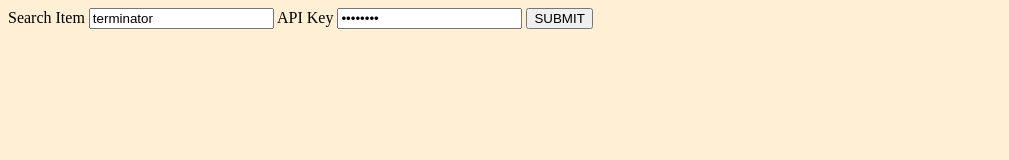
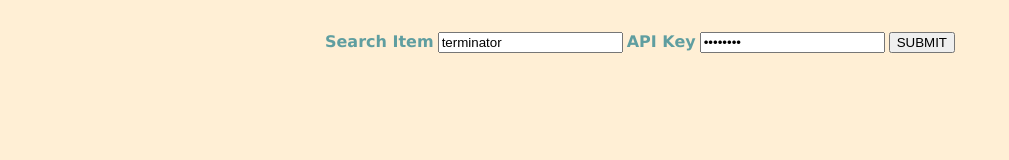
Before and after one commit to GiovanniReniero/movies-with-webpack-5, a website built with webpack: page src/template.html in a window 1280 px wide. Shown: the whole page, without its empty margins (0-1009 px from the left). Built offline with nearby package versions, Linux system fonts and the light colour scheme; no server answers.

Commit message:
some css

```diff
--- a/src/style.css
+++ b/src/style.css
@@ -35,9 +35,16 @@ body {
   gap: 4px;
 }
 
+.modulo {
+  display: flex;
+  justify-content: space-evenly;
+  align-items: center;
+  padding: 24px;
+}
 
-/* .entry { */
-  /* display: flex; */
-  /* justify-content: space-evenly; */
-  /* align-items: center; */
-/* } */
+.label {
+  font-family: Verdana, Geneva, Tahoma, sans-serif;
+  font-weight: 600;
+  font-size: 16px;
+  color: cadetblue;
+}
--- a/src/template.html
+++ b/src/template.html
@@ -6,14 +6,16 @@
   <title>Hi, Welcome Back</title>
 </head>
 
-<body class ="modulo" >
-  <form action="http://www.omdbapi.com">
-    <label for="testo">Search Item</label>
-    <input type="search" placeholder="Search Item" value="terminator" id="testo" name="s">
-    <label for="api">API Key</label>
-    <input type="Password" value="e6b8b220" name="apikey">
-    <button>SUBMIT</button>
-  </form>
+<body>
+  <div class="modulo">
+    <form action="http://www.omdbapi.com">
+      <label class="label" for="testo">Search Item</label>
+      <input type="search" placeholder="Search Item" value="terminator" id="testo" name="s">
+      <label class="label" for="api">API Key</label>
+      <input type="Password" value="e6b8b220" name="apikey">
+      <button>SUBMIT</button>
+    </form>
+  </div>
 <section class="cards">
 </section>
 </body>
```
